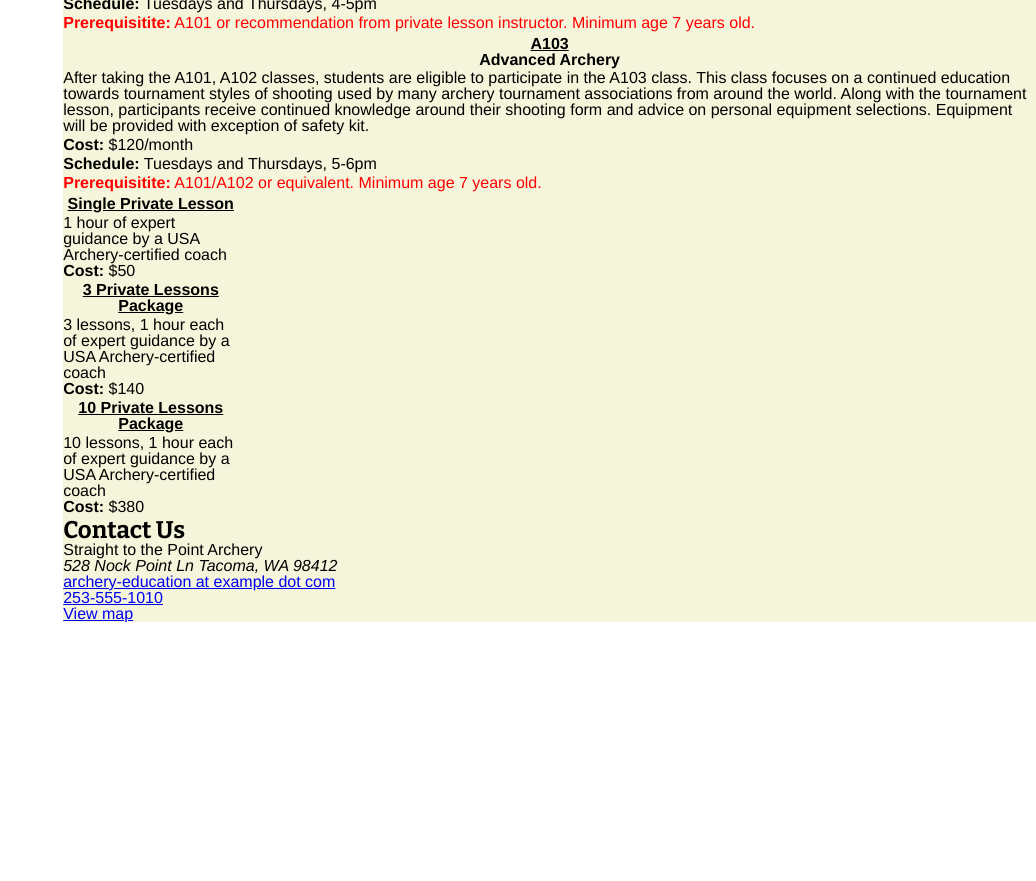
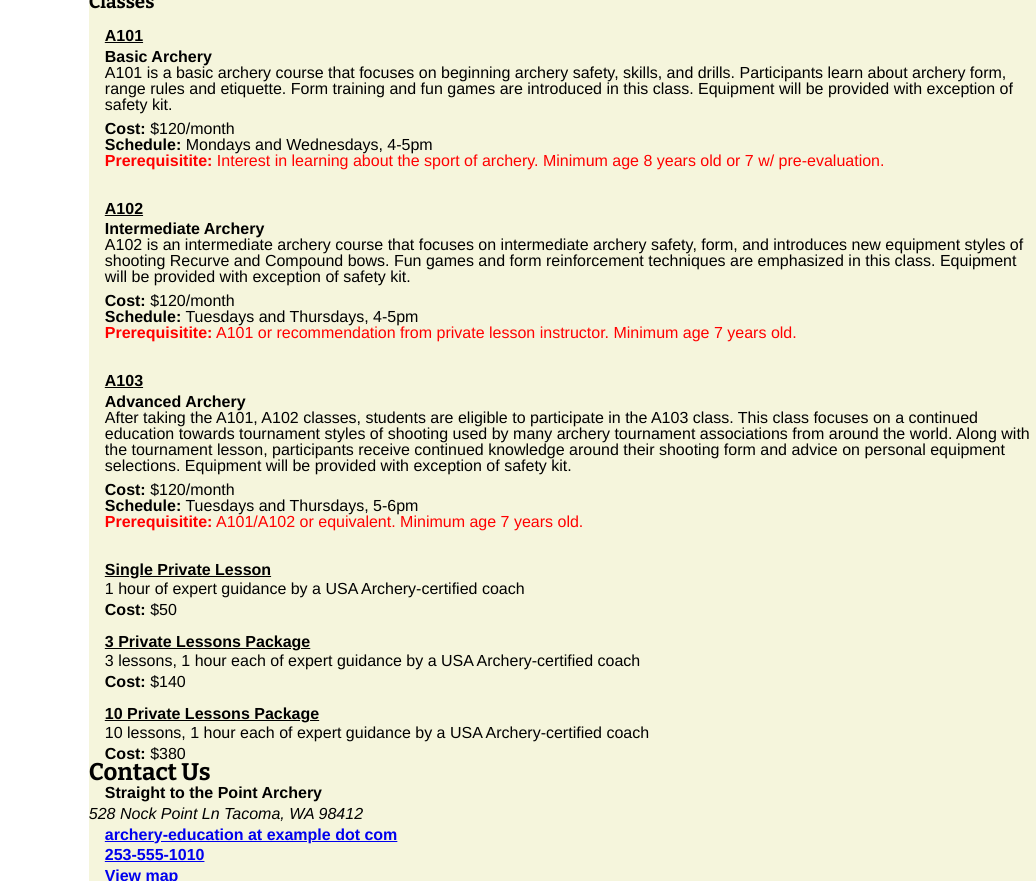
Before and after one commit to LindseyCWilcox/clientsite2, a plain HTML site: page index.html in a window 1280 px wide. Shown: the part 1210-2091 px from the top of the page, without its empty margins (244-1280 px from the left). Before the commit the page ends 1832 px from the top, so only its background shows below. Drawn offline with nearby package versions, Linux system fonts and the light colour scheme.

Commit message:
final save

```diff
--- a/styles/styles.css
+++ b/styles/styles.css
@@ -7,6 +7,7 @@
 h1, h2, h3 {
   font-family: "Bitter", serif;
   font-weight: bold;
+  margin: .6rem;
 }
 
 h2 a {
@@ -17,11 +18,7 @@ h2 a {
 header {
   float: right;
   height: 6.5rem;
-  width: 79%;
-}
-
-header h1 {
-  margin: .6rem;
+  width: 81%;
 }
 
 header img {
@@ -32,7 +29,8 @@ header img {
   margin-right: 3rem;
 }
 
-aside {
+/*formatting "sticky" menu*/
+aside.menu {
   float: left;
   width: 18%;
   text-align: left;
@@ -60,21 +58,25 @@ aside {
   text-decoration: none;
 }
 
+/*audio player*/
 .player {
+  margin: 1rem;
   width: 60%;
 }
 
 section {
   float: right;
-  width: 76%;
+  width: 74%;
   min-height: 100%;
   background-color: #F5F5DC;
   margin-bottom: 3rem;
   margin-right: 3%;
+  text-align: left;
+  padding: 1rem;
 }
 
 .archery img {
-  width: 30%;
+  width: 60%;
   padding: 1rem;
 }
 
@@ -88,57 +90,129 @@ p:first-letter {
   font-weight: bold;
 }
 
+
+
+
+
 /*Formatting the class schedule*/
+
 .bold {
-font-weight:bold;
+  font-weight: bold;
 }
-h3 {
-  padding-bottom: 3px;
-}
-div.class-id {
-  text-align: center;
-  color: black;
+
+.class-id {
   font-weight: bold;
   text-decoration: underline;
+  margin-left: 1rem;
+  margin-top: 1rem;
+  padding-bottom: .3rem;
 }
-div.class-name {
-  text-align: center;
-  color: black;
+
+.class-name {
   font-weight: bold;
+  margin-left: 1rem;
+}
+
+.class-description {
+  margin-bottom: .2rem;
+  margin-left: 1rem;
+  padding-bottom: .3rem;
+}
+
+.cost {
   text-decoration: none;
-  padding-bottom: 2px;
+  margin-left: 1rem;
 }
-div.class-description {
-  text-align: left;
-  color: black;
-  font-weight: normal;
+
+.schedule {
   text-decoration: none;
-  padding-bottom: 3px;
+  margin-left: 1rem;
 }
-div.cost {
-  text-align: left;
-  color: black;
-  font-weight: normal;
+
+.prereq {
+  color: red;
   text-decoration: none;
-  padding-bottom: 3px;
+  margin-left: 1rem;
+  padding-bottom: 1rem;
 }
-div.schedule {
-  text-align: left;
-  color: black;
-  font-weight: normal;
-  text-decoration: none;
-  padding-bottom: 3px;
-}
-div.prereq {  text-align: left;
-  color: red;
-  font-weight: normal;
-  text-decoration: none;
-  padding-bottom: 5px;
-}
-div.private-lesson-package {
-  text-align: center;
-  color: black;
+
+.private-lesson-package {
   font-weight: bold;
   text-decoration: underline;
-  padding-bottom: 3px;
+  margin-left: 1rem;
+  margin-top: 1rem;
 }
+
+.private-lesson-description {
+  margin-left: 1rem;
+  margin-top: .2rem;
+  margin-bottom: .3rem;
+}
+
+/*Formatting contact information*/
+
+.contact div, address {
+  margin-left: 1rem;
+}
+
+.contact div {
+  font-weight: bold;
+}
+
+.contact {
+  line-height: 1.3rem;
+}
+
+/*Formatting footer*/
+
+footer {
+  clear: both;
+}
+
+footer li {
+  display: inline;
+  padding: 1rem;
+}
+
+footer ul {
+  margin-left: 41%;
+  padding-bottom: 2rem;
+}
+
+/*Instructor page section and div formatting*/
+
+header.instructor {
+  width: 100%;
+}
+
+header.instructor img {
+  margin-top: 1rem;
+  margin-right: 9.5%;
+}
+
+/*I want the link to be more vertically centered. I've tried every padding, margin, border, etc I can think of and nothing is working.*/
+header.instructor a {
+  margin-left: 9.5%;
+}
+
+section.instructor, div.instructor {
+  float: left;
+  width: 80%;
+  min-height: 100%;
+  background-color: #F5F5DC;
+  margin-left: 8.5%;
+  margin-bottom: 1rem;
+  text-align: left;
+  padding: 1rem;
+}
+
+div.instructor img {
+  width: 40%;
+  margin: 1rem;
+}
+
+div.instructor figcaption {
+  margin-left: 1rem;
+  margin-bottom: 1rem;
+  font-weight: bold;
+}
```
